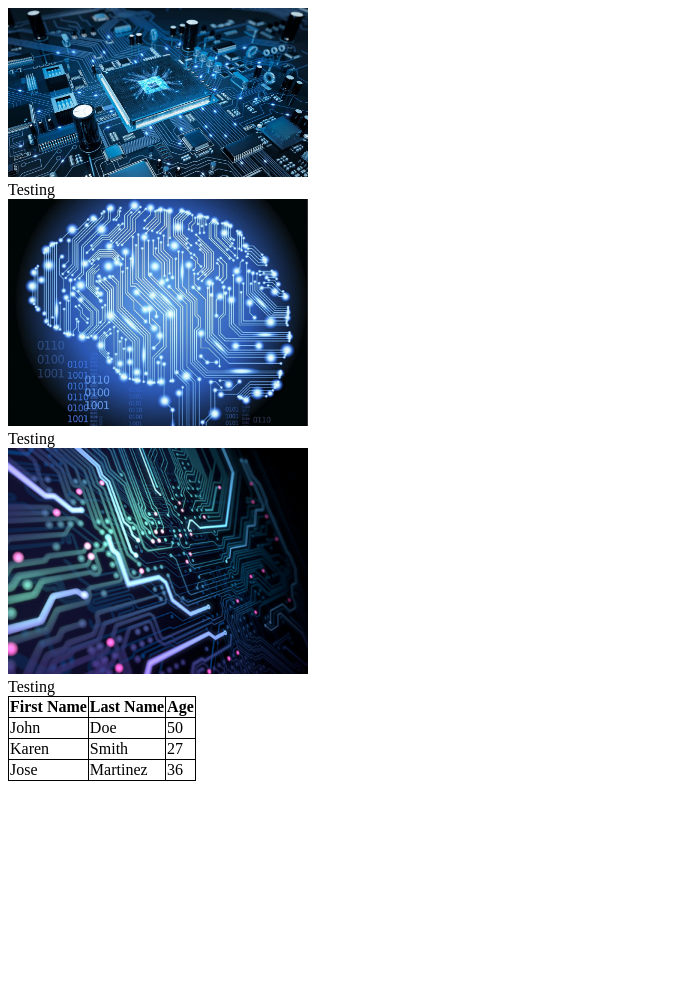
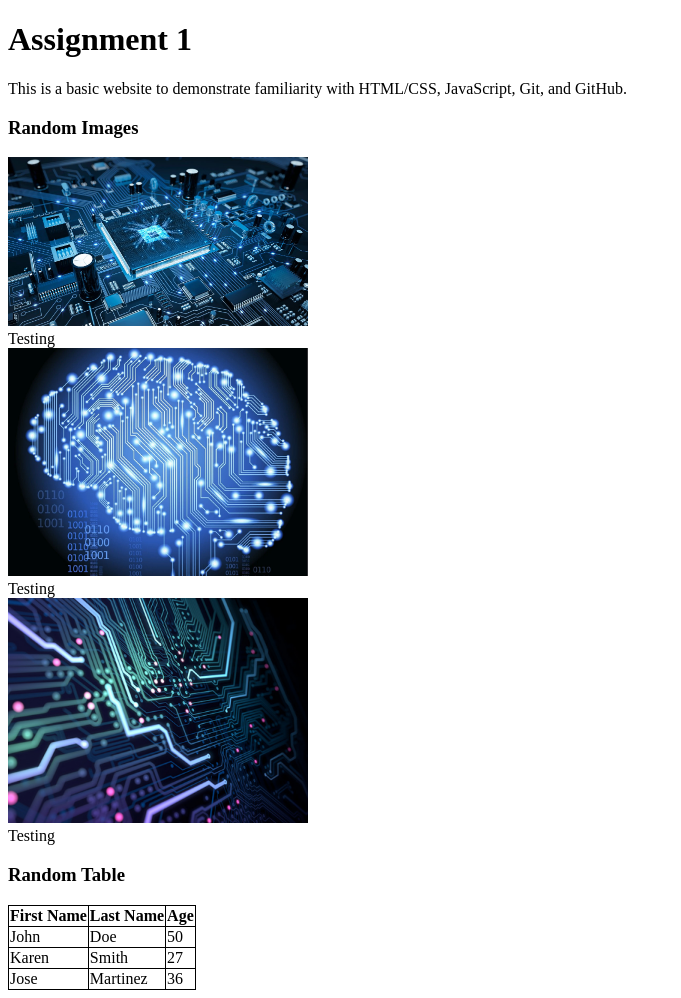
Before and after one commit to CelesTech03/Assignment1, a plain HTML site: page page1.html in a window 1280 px wide. Shown: the whole page, without its empty margins (0-681 px from the left). Before the commit the page ends 800 px from the top, so only its background shows below. Drawn offline with Linux system fonts and the light colour scheme.

Commit message:
Added h1,h3, and p tags to page1

```diff
--- a/page1.html
+++ b/page1.html
@@ -8,6 +8,9 @@
     <title>Page 1</title>
 </head>
 <body>
+    <h1>Assignment 1</h1>
+    <p>This is a basic website to demonstrate familiarity with HTML/CSS, JavaScript, Git, and GitHub.</p>
+    <h3>Random Images</h3>
     <div class="container">
     <img src="images/science.jpg" alt="Italian Trulli">
     <figcaption>Testing</figcaption>
@@ -17,6 +20,7 @@
     <figcaption>Testing</figcaption>
     </div>
 
+    <h3>Random Table</h3>
     <table>
 		<tr>
 			<th>First Name</th>
```
